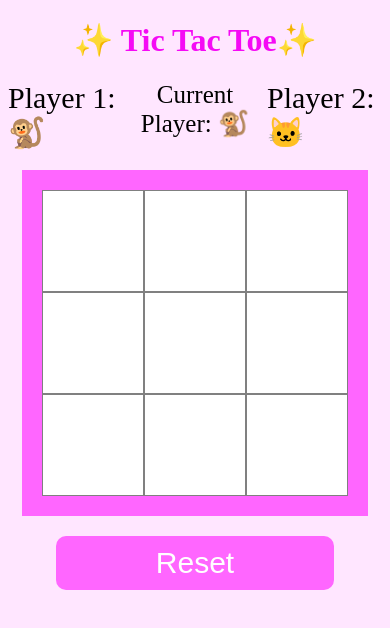
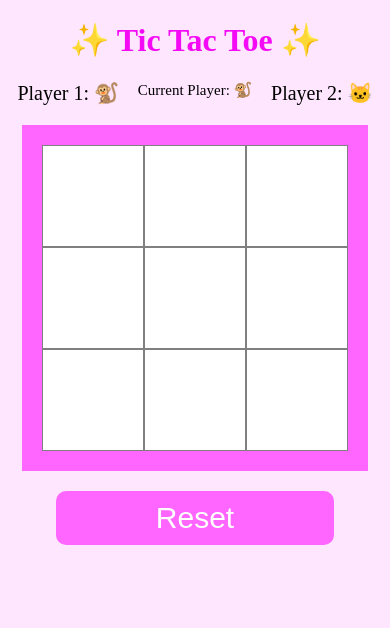
Before and after one commit to shwetapund/tic-tac-toe, a React (Create React App) app: page / in a window 390 px wide. Shown: the top 628 px of the page. Built offline with nearby package versions, Linux system fonts and the light colour scheme.

Commit message:
few changes

```diff
--- a/src/App/App.css
+++ b/src/App/App.css
@@ -52,3 +52,12 @@
 .game-title{
     color: #f50af5;
 }
+
+@media screen and (max-width:768px){
+    .player-title{
+        font-size:20px;
+    }
+    .current-player{
+        font-size: 15px;
+    }
+}
--- a/src/App/App.js
+++ b/src/App/App.js
@@ -98,16 +98,15 @@ function App(){
         <div>
 
             {/* <h1>🐹Tic Tac Toe🦊</h1> */}
-            <h1 className="text-center game-title">✨ Tic Tac Toe✨</h1>
+            <h1 className="text-center game-title">✨ Tic Tac Toe ✨</h1>
 
             <div className="player-container">
                 <span className="player-title">
                     Player 1: 🐒
                 </span>
 
-
             <span className="text-center current-player">
-                Current Player: {player === 1 ? "🐱" : "🐒"}
+                Current Player: {player ===1?"🐱":"🐒"}
             </span>
 
                 <span className="player-title">
```
